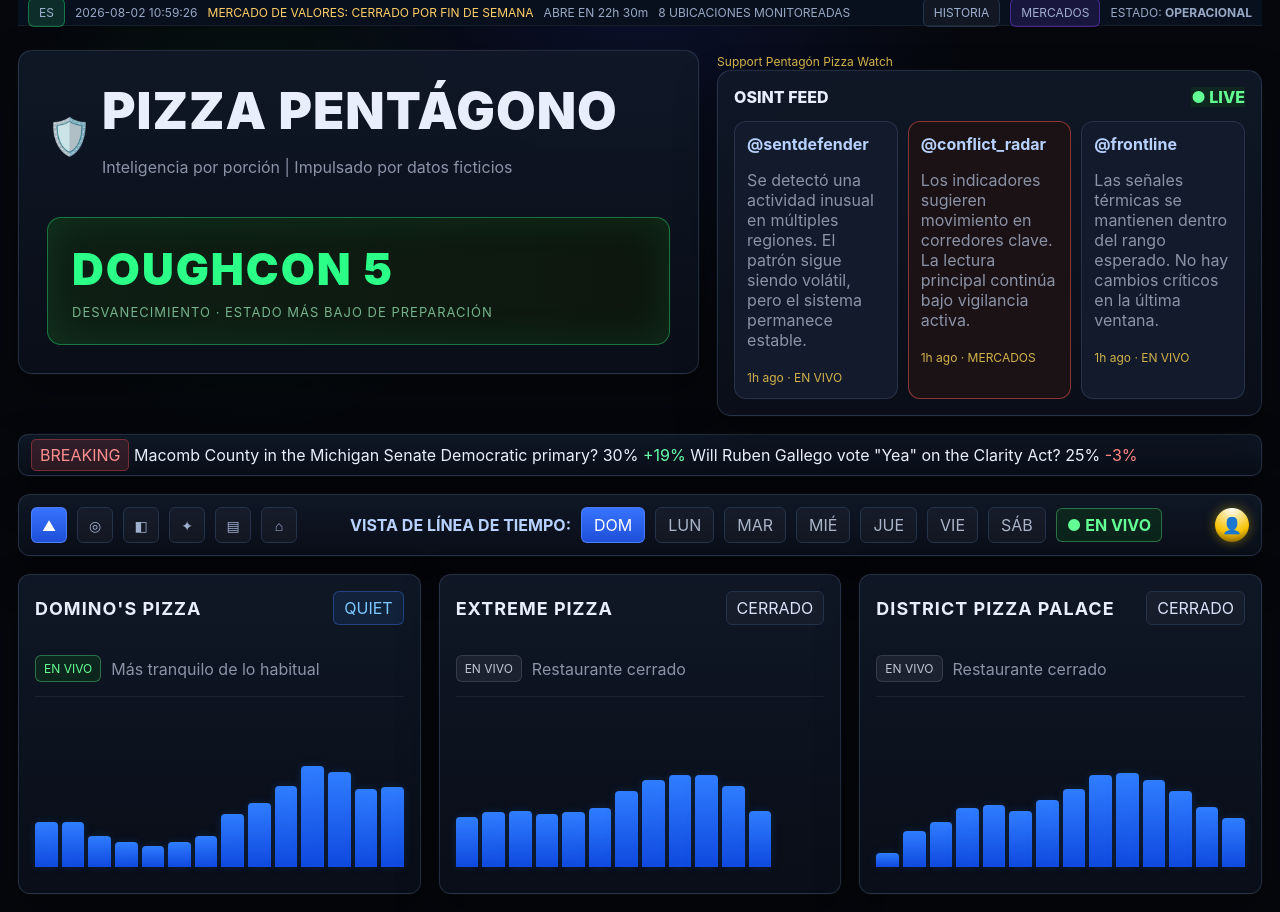
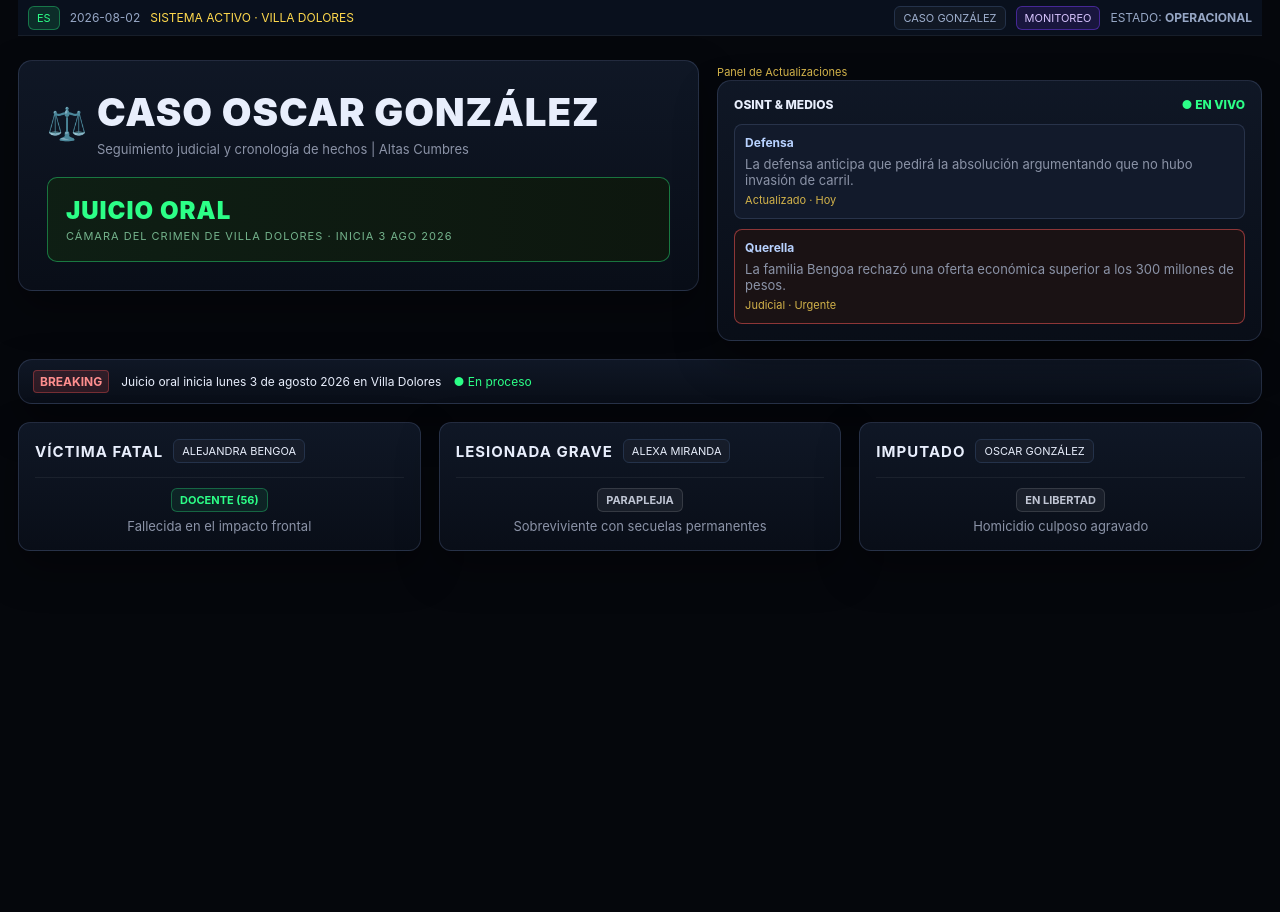
Before and after one commit to gabulixa/readings, a plain HTML site: page index.html in a window 1280 px wide. After the commit the page ends 800 px from the top, so only its background shows below. Drawn offline with Linux system fonts and the light colour scheme.

Commit message:
fix: actualizacion de archivos para vercel

```diff
--- a/index.html
+++ b/index.html
@@ -3,7 +3,7 @@
 <head>
   <meta charset="utf-8" />
   <meta name="viewport" content="width=device-width, initial-scale=1" />
-  <title>Pentágono Dashboard</title>
+  <title>Readings Dashboard</title>
   <link rel="stylesheet" href="style.css" />
 </head>
 <body>
@@ -11,14 +11,12 @@
     <header class="topbar">
       <div class="topbar-left">
         <span class="badge green">ES</span>
-        <span class="meta">2026-08-02 10:59:26</span>
-        <span class="status warning">MERCADO DE VALORES: CERRADO POR FIN DE SEMANA</span>
-        <span class="meta">ABRE EN 22h 30m</span>
-        <span class="meta dot">8 UBICACIONES MONITOREADAS</span>
+        <span class="meta">2026-08-02</span>
+        <span class="status warning">SISTEMA ACTIVO · VILLA DOLORES</span>
       </div>
       <div class="topbar-right">
-        <span class="pill">HISTORIA</span>
-        <span class="pill purple">MERCADOS</span>
+        <span class="pill">CASO GONZÁLEZ</span>
+        <span class="pill purple">MONITOREO</span>
         <span class="meta">ESTADO: <strong>OPERACIONAL</strong></span>
       </div>
     </header>
@@ -27,45 +25,40 @@
       <section class="hero">
         <div class="hero-main">
           <div class="brand-row">
-            <span class="logo">🛡️</span>
+            <span class="logo">⚖️</span>
             <div>
-              <h1>PIZZA PENTÁGONO</h1>
-              <p>Inteligencia por porción | Impulsado por datos ficticios</p>
+              <h1>CASO OSCAR GONZÁLEZ</h1>
+              <p>Seguimiento judicial y cronología de hechos | Altas Cumbres</p>
             </div>
           </div>
 
           <div class="highlight-card success">
-            <div class="highlight-title">DOUGHCON 5</div>
-            <div class="highlight-subtitle">DESVANECIMIENTO · ESTADO MÁS BAJO DE PREPARACIÓN</div>
+            <div class="highlight-title">JUICIO ORAL</div>
+            <div class="highlight-subtitle">CÁMARA DEL CRIMEN DE VILLA DOLORES · INICIA 3 AGO 2026</div>
           </div>
         </div>
 
         <aside class="hero-side">
           <div class="side-header">
-            <span class="section-tag">Support Pentagón Pizza Watch</span>
+            <span class="section-tag">Panel de Actualizaciones</span>
           </div>
 
           <div class="feed-card">
             <div class="feed-title">
-              <span>OSINT FEED</span>
-              <span class="live">● LIVE</span>
+              <span>OSINT & MEDIOS</span>
+              <span class="live">● EN VIVO</span>
             </div>
 
             <div class="feed-grid">
               <article class="tweet">
-                <div class="tweet-user">@sentdefender</div>
-                <p>Se detectó una actividad inusual en múltiples regiones. El patrón sigue siendo volátil, pero el sistema permanece estable.</p>
-                <span class="tweet-meta">1h ago · EN VIVO</span>
+                <div class="tweet-user">Defensa</div>
+                <p>La defensa anticipa que pedirá la absolución argumentando que no hubo invasión de carril.</p>
+                <span class="tweet-meta">Actualizado · Hoy</span>
               </article>
               <article class="tweet alert">
-                <div class="tweet-user">@conflict_radar</div>
-                <p>Los indicadores sugieren movimiento en corredores clave. La lectura principal continúa bajo vigilancia activa.</p>
-                <span class="tweet-meta">1h ago · MERCADOS</span>
-              </article>
-              <article class="tweet">
-                <div class="tweet-user">@frontline</div>
-                <p>Las señales térmicas se mantienen dentro del rango esperado. No hay cambios críticos en la última ventana.</p>
-                <span class="tweet-meta">1h ago · EN VIVO</span>
+                <div class="tweet-user">Querella</div>
+                <p>La familia Bengoa rechazó una oferta económica superior a los 300 millones de pesos.</p>
+                <span class="tweet-meta">Judicial · Urgente</span>
               </article>
             </div>
           </div>
@@ -74,122 +67,41 @@
 
       <section class="ticker">
         <span class="ticker-item breaking">BREAKING</span>
-        <span class="ticker-item">Macomb County in the Michigan Senate Democratic primary? 30%</span>
-        <span class="ticker-item green">+19%</span>
-        <span class="ticker-item">Will Ruben Gallego vote "Yea" on the Clarity Act? 25%</span>
-        <span class="ticker-item red">-3%</span>
-      </section>
-
-      <section class="toolbar">
-        <div class="icon-group">
-          <span class="icon active">▲</span>
-          <span class="icon">◎</span>
-          <span class="icon">◧</span>
-          <span class="icon">✦</span>
-          <span class="icon">▤</span>
-          <span class="icon">⌂</span>
-        </div>
-
-        <div class="timeline">
-          <span class="timeline-label">VISTA DE LÍNEA DE TIEMPO:</span>
-          <span class="day active">DOM</span>
-          <span class="day">LUN</span>
-          <span class="day">MAR</span>
-          <span class="day">MIÉ</span>
-          <span class="day">JUE</span>
-          <span class="day">VIE</span>
-          <span class="day">SÁB</span>
-          <span class="live-pill">● EN VIVO</span>
-        </div>
-
-        <div class="avatar">👤</div>
+        <span class="ticker-item">Juicio oral inicia lunes 3 de agosto 2026 en Villa Dolores</span>
+        <span class="ticker-item green">● En proceso</span>
       </section>
 
       <section class="cards">
         <article class="card">
           <div class="card-header">
-            <h2>DOMINO'S PIZZA</h2>
-            <span class="tag quiet">QUIET</span>
+            <h2>VÍCTIMA FATAL</h2>
+            <span class="tag quiet">ALEJANDRA BENGOA</span>
           </div>
-
           <div class="card-status">
-            <span class="live-chip">EN VIVO</span>
-            <span class="card-note">Más tranquilo de lo habitual</span>
-          </div>
-
-          <div class="chart">
-            <span style="height: 32%"></span>
-            <span style="height: 32%"></span>
-            <span style="height: 22%"></span>
-            <span style="height: 18%"></span>
-            <span style="height: 15%"></span>
-            <span style="height: 18%"></span>
-            <span style="height: 22%"></span>
-            <span style="height: 38%"></span>
-            <span style="height: 46%"></span>
-            <span style="height: 58%"></span>
-            <span style="height: 72%"></span>
-            <span style="height: 68%"></span>
-            <span style="height: 56%"></span>
-            <span style="height: 57%"></span>
+            <span class="live-chip">DOCENTE (56)</span>
+            <span class="card-note">Fallecida en el impacto frontal</span>
           </div>
         </article>
 
         <article class="card">
           <div class="card-header">
-            <h2>EXTREME PIZZA</h2>
-            <span class="tag">CERRADO</span>
+            <h2>LESIONADA GRAVE</h2>
+            <span class="tag">ALEXA MIRANDA</span>
           </div>
-
           <div class="card-status">
-            <span class="live-chip muted">EN VIVO</span>
-            <span class="card-note">Restaurante cerrado</span>
-          </div>
-
-          <div class="chart">
-            <span style="height: 36%"></span>
-            <span style="height: 39%"></span>
-            <span style="height: 40%"></span>
-            <span style="height: 38%"></span>
-            <span style="height: 39%"></span>
-            <span style="height: 42%"></span>
-            <span style="height: 54%"></span>
-            <span style="height: 62%"></span>
-            <span style="height: 66%"></span>
-            <span style="height: 66%"></span>
-            <span style="height: 58%"></span>
-            <span style="height: 40%"></span>
-            <span style="height: 0%"></span>
-            <span style="height: 0%"></span>
+            <span class="live-chip muted">PARAPLEJIA</span>
+            <span class="card-note">Sobreviviente con secuelas permanentes</span>
           </div>
         </article>
 
         <article class="card">
           <div class="card-header">
-            <h2>DISTRICT PIZZA PALACE</h2>
-            <span class="tag">CERRADO</span>
+            <h2>IMPUTADO</h2>
+            <span class="tag">OSCAR GONZÁLEZ</span>
           </div>
-
           <div class="card-status">
-            <span class="live-chip muted">EN VIVO</span>
-            <span class="card-note">Restaurante cerrado</span>
-          </div>
-
-          <div class="chart">
-            <span style="height: 10%"></span>
-            <span style="height: 26%"></span>
-            <span style="height: 32%"></span>
-            <span style="height: 42%"></span>
-            <span style="height: 44%"></span>
-            <span style="height: 40%"></span>
-            <span style="height: 48%"></span>
-            <span style="height: 56%"></span>
-            <span style="height: 66%"></span>
-            <span style="height: 67%"></span>
-            <span style="height: 62%"></span>
-            <span style="height: 54%"></span>
-            <span style="height: 43%"></span>
-            <span style="height: 35%"></span>
+            <span class="live-chip muted">EN LIBERTAD</span>
+            <span class="card-note">Homicidio culposo agravado</span>
           </div>
         </article>
       </section>
--- a/style.css
+++ b/style.css
@@ -1,13 +1,10 @@
 :root {
   --bg: #05070c;
   --panel: #101827;
-  --panel-2: #0c1320;
   --line: #24324a;
   --text: #e8eefc;
   --muted: #8b93a7;
   --green: #2cff87;
-  --green-dim: #0f5;
-  --blue: #1f66ff;
   --purple: #7a3cff;
   --red: #ef5b5b;
   --yellow: #ffd94d;
@@ -15,16 +12,15 @@
 
 * {
   box-sizing: border-box;
+  margin: 0;
+  padding: 0;
 }
 
 body {
-  margin: 0;
-  background:
-    radial-gradient(circle at top, rgba(48, 84, 255, 0.12), transparent 30%),
-    radial-gradient(circle at 20% 20%, rgba(44, 255, 135, 0.08), transparent 20%),
-    var(--bg);
+  background: var(--bg);
   color: var(--text);
-  font-family: Inter, system-ui, -apple-system, BlinkMacSystemFont, "Segoe UI", sans-serif;
+  font-family: Inter, system-ui, -apple-system, sans-serif;
+  min-height: 100vh;
 }
 
 .app {
@@ -33,7 +29,7 @@ body {
 }
 
 .topbar {
-  height: 26px;
+  height: 36px;
   display: flex;
   justify-content: space-between;
   align-items: center;
@@ -47,50 +43,35 @@ body {
   z-index: 10;
 }
 
-.topbar-left,
-.topbar-right,
-.brand-row,
-.card-header,
-.card-status,
-.feed-title,
-.timeline,
-.toolbar,
-.icon-group {
+.topbar-left, .topbar-right, .brand-row, .card-header, .card-status, .feed-title {
   display: flex;
   align-items: center;
   gap: 10px;
 }
 
-.meta {
-  opacity: 0.95;
-}
+.meta { opacity: 0.95; }
 
-.badge,
-.pill,
-.day,
-.icon,
-.tag,
-.live-chip,
-.live-pill {
+.badge, .pill, .tag, .live-chip {
   border: 1px solid var(--line);
   border-radius: 6px;
-  padding: 6px 10px;
+  padding: 4px 8px;
   background: rgba(255,255,255,0.03);
+  font-size: 11px;
 }
 
 .badge.green {
   background: rgba(44, 255, 135, 0.12);
   border-color: rgba(44, 255, 135, 0.35);
+  color: var(--green);
 }
 
 .pill.purple {
   background: rgba(122, 60, 255, 0.15);
   border-color: rgba(122, 60, 255, 0.45);
+  color: #d8c4ff;
 }
 
-.warning {
-  color: #ffcf66;
-}
+.warning { color: var(--yellow); }
 
 .container {
   max-width: 1260px;
@@ -105,102 +86,80 @@ body {
   align-items: start;
 }
 
-.hero-main,
-.feed-card,
-.card,
-.toolbar,
-.ticker {
+.hero-main, .feed-card, .card, .ticker {
   background: linear-gradient(180deg, rgba(16,24,39,0.96), rgba(9,14,24,0.98));
   border: 1px solid rgba(100, 120, 160, 0.28);
-  box-shadow: 0 0 0 1px rgba(255,255,255,0.02), 0 18px 40px rgba(0,0,0,0.35);
+  border-radius: 14px;
+  box-shadow: 0 18px 40px rgba(0,0,0,0.35);
 }
 
 .hero-main {
-  border-radius: 14px;
   padding: 28px;
-  min-height: 250px;
+  min-height: 220px;
 }
 
-.logo {
-  font-size: 36px;
-}
+.logo { font-size: 32px; }
 
 h1 {
-  margin: 0;
-  font-size: clamp(2rem, 4vw, 3.7rem);
+  font-size: clamp(1.5rem, 3vw, 2.5rem);
   letter-spacing: 1px;
   font-weight: 900;
   text-transform: uppercase;
+  margin-bottom: 6px;
 }
 
-.hero-main p,
-.card-note,
-.tweet p {
+.hero-main p, .card-note, .tweet p {
   color: var(--muted);
+  font-size: 13px;
 }
 
 .highlight-card {
-  margin-top: 24px;
-  padding: 24px;
-  border-radius: 14px;
+  margin-top: 20px;
+  padding: 18px;
+  border-radius: 10px;
   border: 1px solid rgba(44, 255, 135, 0.4);
   background: linear-gradient(90deg, rgba(15, 32, 20, 0.95), rgba(14, 24, 14, 0.95));
-  box-shadow: inset 0 0 40px rgba(44,255,135,0.1);
-}
-
-.highlight-card.success {
-  color: #bfffd8;
 }
 
 .highlight-title {
-  font-size: 44px;
+  font-size: 24px;
   font-weight: 900;
-  letter-spacing: 2px;
+  letter-spacing: 1px;
   color: var(--green);
 }
 
 .highlight-subtitle {
-  margin-top: 8px;
+  margin-top: 4px;
   color: #74b38c;
-  font-size: 13px;
+  font-size: 11px;
   letter-spacing: 1px;
 }
 
-.section-tag,
-.tweet-meta {
+.section-tag, .tweet-meta {
   color: #d2b24a;
+  font-size: 11px;
+}
+
+.feed-card { padding: 16px; }
+
+.feed-title {
+  justify-content: space-between;
+  margin-bottom: 12px;
+  font-weight: 800;
   font-size: 12px;
 }
 
-.feed-card {
-  border-radius: 14px;
-  padding: 16px;
-}
-
-.feed-title {
-  justify-content: space-between;
-  margin-bottom: 14px;
-  font-weight: 800;
-}
-
-.live,
-.live-pill,
-.live-chip {
-  color: #63ff94;
-  border-color: rgba(99,255,148,0.35);
-  background: rgba(14, 54, 28, 0.55);
-}
+.live { color: var(--green); }
 
 .feed-grid {
   display: grid;
-  grid-template-columns: repeat(3, 1fr);
+  grid-template-columns: 1fr;
   gap: 10px;
 }
 
 .tweet {
-  min-height: 160px;
-  padding: 12px;
-  border-radius: 12px;
+  padding: 10px;
+  border-radius: 8px;
   border: 1px solid rgba(110, 130, 170, 0.24);
   background: #121a2b;
 }
@@ -212,81 +171,30 @@ h1 {
 
 .tweet-user {
   font-weight: 700;
-  margin-bottom: 10px;
+  margin-bottom: 6px;
   color: #b8d2ff;
+  font-size: 12px;
 }
 
 .ticker {
   margin-top: 18px;
-  border-radius: 10px;
-  padding: 10px 12px;
+  padding: 10px 14px;
+  display: flex;
   gap: 12px;
-  flex-wrap: wrap;
+  align-items: center;
+  font-size: 12px;
 }
 
 .ticker-item.breaking {
   background: rgba(255, 85, 85, 0.14);
   color: #ff8e8e;
   border: 1px solid rgba(255, 85, 85, 0.35);
-  padding: 5px 8px;
-  border-radius: 5px;
+  padding: 3px 6px;
+  border-radius: 4px;
+  font-weight: bold;
 }
 
-.ticker-item.green {
-  color: #68ffab;
-}
-
-.ticker-item.red {
-  color: #ff8484;
-}
-
-.toolbar {
-  margin-top: 18px;
-  border-radius: 12px;
-  padding: 12px;
-  justify-content: space-between;
-}
-
-.icon {
-  width: 36px;
-  height: 36px;
-  display: grid;
-  place-items: center;
-  font-size: 14px;
-  color: #9fb0cf;
-}
-
-.icon.active,
-.day.active {
-  background: linear-gradient(180deg, #3774ff, #1e4fd8);
-  border-color: rgba(86, 131, 255, 0.8);
-  color: white;
-}
-
-.timeline-label {
-  color: #b8d2ff;
-  font-weight: 700;
-}
-
-.day {
-  color: #aab4c9;
-  padding: 7px 12px;
-}
-
-.live-pill {
-  font-weight: 700;
-}
-
-.avatar {
-  width: 34px;
-  height: 34px;
-  border-radius: 50%;
-  display: grid;
-  place-items: center;
-  background: radial-gradient(circle at top, #fff, #f6c200 65%, #6d4a00);
-  color: #111;
-  box-shadow: 0 0 12px rgba(255, 215, 0, 0.4);
-}
+.ticker-item.green { color: var(--green); }
 
 .cards {
   margin-top: 18px;
@@ -296,40 +204,30 @@ h1 {
 }
 
 .card {
+  padding: 16px;
   border-radius: 12px;
-  padding: 16px;
-  min-height: 320px;
-}
-
-.card-header {
-  justify-content: space-between;
 }
 
 .card h2 {
-  margin: 0;
-  font-size: 18px;
+  font-size: 15px;
   letter-spacing: 1px;
 }
 
-.tag {
-  color: #d9e2f8;
-}
-
-.tag.quiet {
-  color: #7cc9ff;
-  border-color: rgba(60, 130, 255, 0.35);
-  background: rgba(32, 78, 140, 0.22);
-}
-
 .card-status {
-  margin-top: 20px;
-  padding: 10px 0 14px;
-  border-bottom: 1px solid rgba(255,255,255,0.06);
+  margin-top: 14px;
+  padding-top: 10px;
+  border-top: 1px solid rgba(255,255,255,0.06);
+  display: flex;
+  flex-direction: column;
+  gap: 6px;
 }
 
 .live-chip {
-  font-size: 12px;
-  padding: 5px 8px;
+  width: fit-content;
+  font-weight: bold;
+  color: var(--green);
+  border-color: rgba(44,255,135,0.3);
+  background: rgba(44,255,135,0.08);
 }
 
 .live-chip.muted {
@@ -338,66 +236,6 @@ h1 {
   border-color: rgba(255,255,255,0.12);
 }
 
-.chart {
-  margin-top: 20px;
-  height: 150px;
-  display: flex;
-  align-items: end;
-  gap: 4px;
-  padding-top: 10px;
+@media (max-width: 900px) {
+  .hero, .cards { grid-template-columns: 1fr; }
 }
-
-.chart span {
-  flex: 1;
-  min-width: 9px;
-  border-radius: 4px 4px 0 0;
-  background: linear-gradient(180deg, #2f7dff, #0f49df);
-  box-shadow: 0 0 10px rgba(47,125,255,0.15);
-}
-
-@media (max-width: 1100px) {
-  .hero,
-  .cards {
-    grid-template-columns: 1fr;
-  }
-
-  .feed-grid {
-    grid-template-columns: 1fr;
-  }
-
-  .toolbar {
-    flex-direction: column;
-    align-items: stretch;
-    gap: 14px;
-  }
-
-  .timeline {
-    flex-wrap: wrap;
-  }
-}
-
-@media (max-width: 720px) {
-  .topbar {
-    height: auto;
-    padding: 10px;
-    flex-direction: column;
-    align-items: flex-start;
-    gap: 8px;
-  }
-
-  .app {
-    padding: 0 10px 10px;
-  }
-
-  .hero-main {
-    padding: 18px;
-  }
-
-  .highlight-title {
-    font-size: 30px;
-  }
-
-  .container {
-    padding-top: 12px;
-  }
-}
```
Also changed, not shown: 1 other file.
